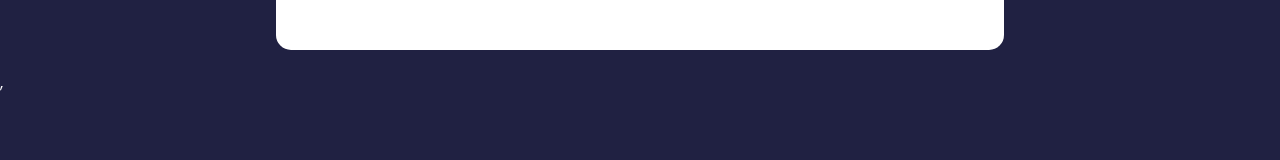
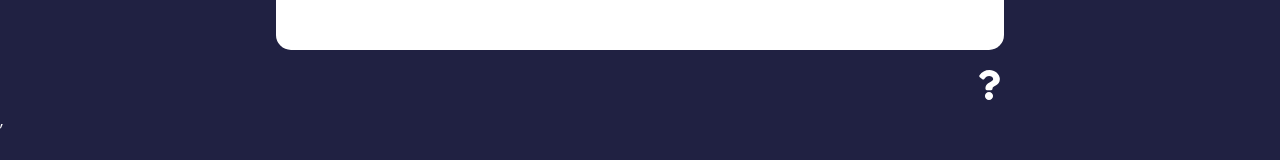
Before and after one commit to ss12932/feedback-react-project, a React (Create React App) app: page /about in a window 1280 px wide. Shown: the part 308-468 px from the top of the page. Built offline with nearby package versions, Linux system fonts and the light colour scheme.

Commit message:
link to about page created

```diff
--- a/src/App.js
+++ b/src/App.js
@@ -6,6 +6,7 @@
 import FeedbackList from './components/FeedbackList';
 import FeedbackStats from './components/FeedbackStats';
 import FeedbackForm from './components/FeedbackForm';
+import AboutIconLink from './components/AboutIconLink';
 import AboutPage from './pages/AboutPage';
 import FeedbackData from './data/feedbackData';
 
@@ -42,6 +43,7 @@
           ></Route>
           <Route path='/about' element={<AboutPage />} />
         </Routes>
+        <AboutIconLink />
       </div>
     </Router>
   );
--- /dev/null
+++ b/src/components/AboutIconLink.jsx
@@ -0,0 +1,13 @@
+import { FaQuestion } from 'react-icons/fa';
+import { Link } from 'react-router-dom';
+function AboutIconLink() {
+  return (
+    <div className='about-link'>
+      <Link to='/about'>
+        <FaQuestion size={30} />
+      </Link>
+    </div>
+  );
+}
+
+export default AboutIconLink;
--- a/src/pages/AboutPage.jsx
+++ b/src/pages/AboutPage.jsx
@@ -1,3 +1,4 @@
+import { Link } from 'react-router-dom';
 import Card from '../components/shared/Card';
 
 function AboutPage() {
@@ -8,7 +9,7 @@
         <p>This is a React app to leave feedback for a product or service</p>
         <p>Version: 1.0.0</p>
         <p>
-          <a href='/'>Back to Home</a>
+          <Link to='/'>Back to Home</Link>
         </p>
       </div>
     </Card>
```
